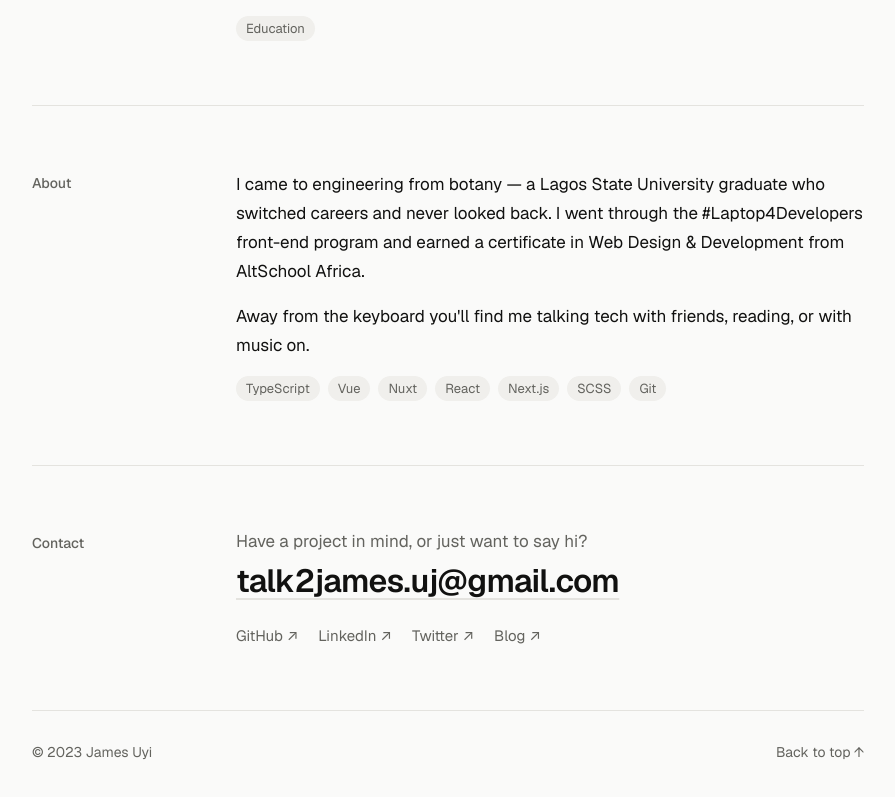
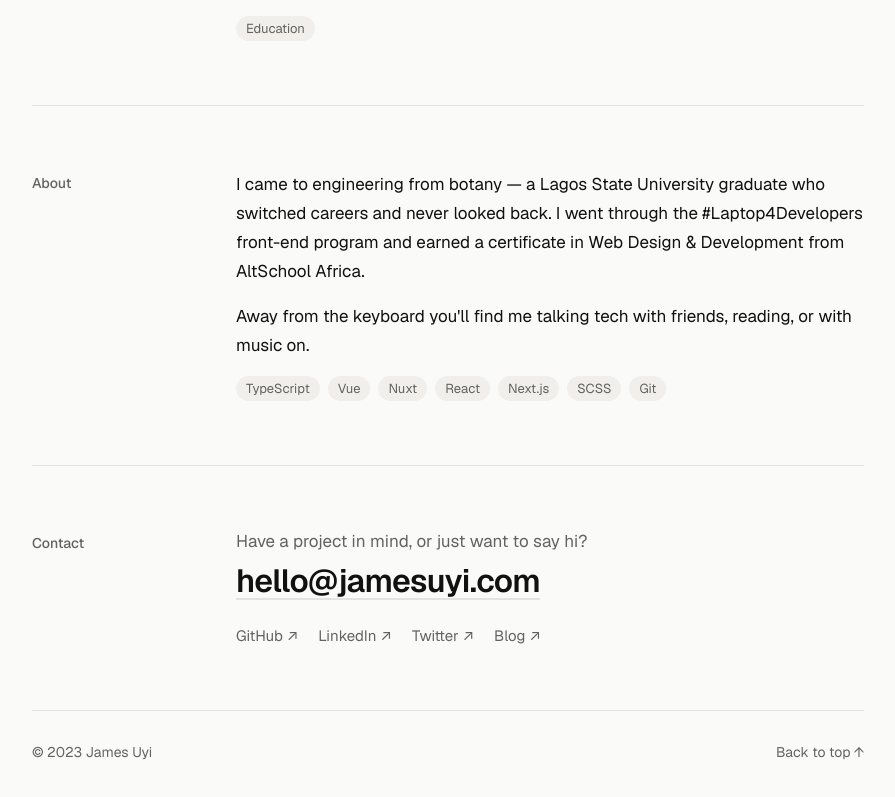
Before and after one commit to kingjamesx/portfolio, a Vue app: page / in a window 1280 px wide. Shown: the part 2110-2907 px from the top of the page, without its empty margins (192-1087 px from the left). Built offline with nearby package versions, Linux system fonts and the light colour scheme.

Commit message:
Use hello@jamesuyi.com as contact email

```diff
--- a/src/App.vue
+++ b/src/App.vue
@@ -3,7 +3,7 @@ import crowd from "@/assets/images/crowd.png";
 import devcareer from "@/assets/images/devcareer.png";
 import asyncpay from "@/assets/images/async.png";
 
-const email = "talk2james.uj@gmail.com";
+const email = "hello@jamesuyi.com";
 const resume =
   "https://docs.google.com/document/d/1CCW1w02FjxLDFQt6id-8-80QjXY7F5kzvBN430xgsK8/edit?usp=sharing";
 
```
